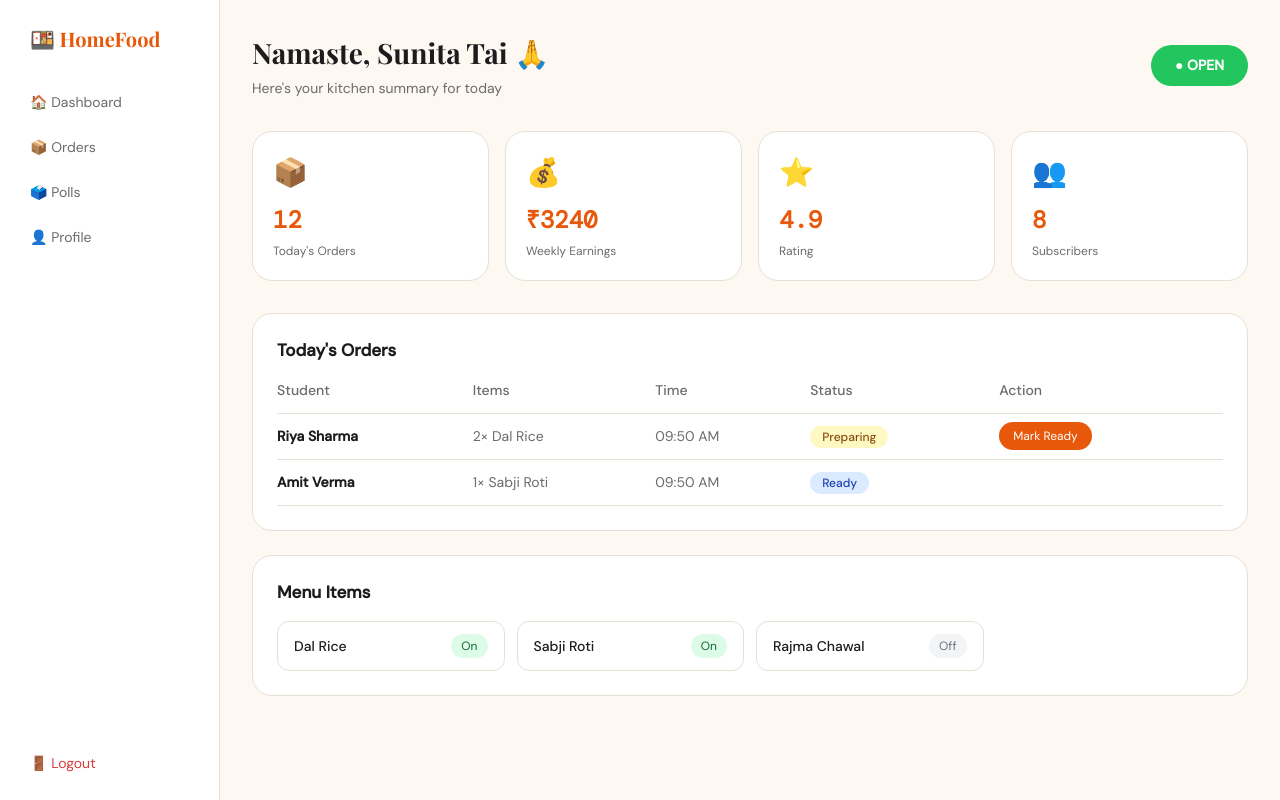
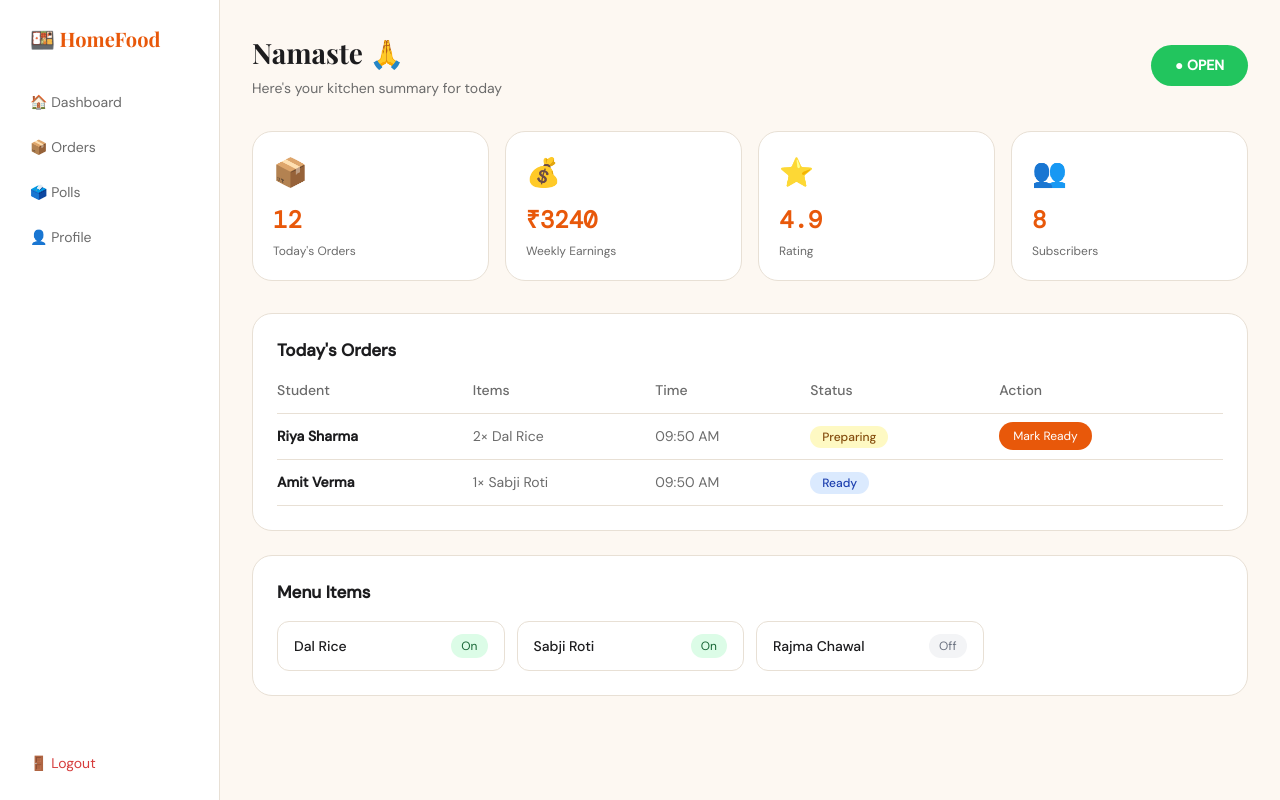
Before and after one commit to dharika9779-crypto/homefood-frontend, a React (Vite) app: page /cook-dashboard in a window 1280 px wide. Built offline with nearby package versions, Linux system fonts and the light colour scheme; no server answers.

Commit message:
Update CookDashboard.jsx

```diff
--- a/src/pages/CookDashboard.jsx
+++ b/src/pages/CookDashboard.jsx
@@ -57,7 +57,7 @@ export default function CookDashboard() {
       <div style={{ flex: 1, padding: 32, overflowY: 'auto' }}>
         <div style={{ display: 'flex', justifyContent: 'space-between', alignItems: 'center', marginBottom: 32 }}>
           <div>
-            <h1 style={{ fontFamily: "'Playfair Display',serif", fontSize: 28, fontWeight: 700 }}>Namaste, {cook.name} 🙏</h1>
+            <h1 style={{ fontFamily: "'Playfair Display',serif", fontSize: 28, fontWeight: 700 }}>Namaste 🙏</h1>
             <p style={{ color: '#6B6B6B', fontSize: 14, marginTop: 4 }}>Here's your kitchen summary for today</p>
           </div>
           <button onClick={handleToggle} style={{ padding: '10px 24px', borderRadius: 999, border: 'none', cursor: 'pointer', fontWeight: 600, fontSize: 14, fontFamily: 'inherit', background: cook.is_open ? '#22C55E' : '#9CA3AF', color: '#fff' }}>
```
